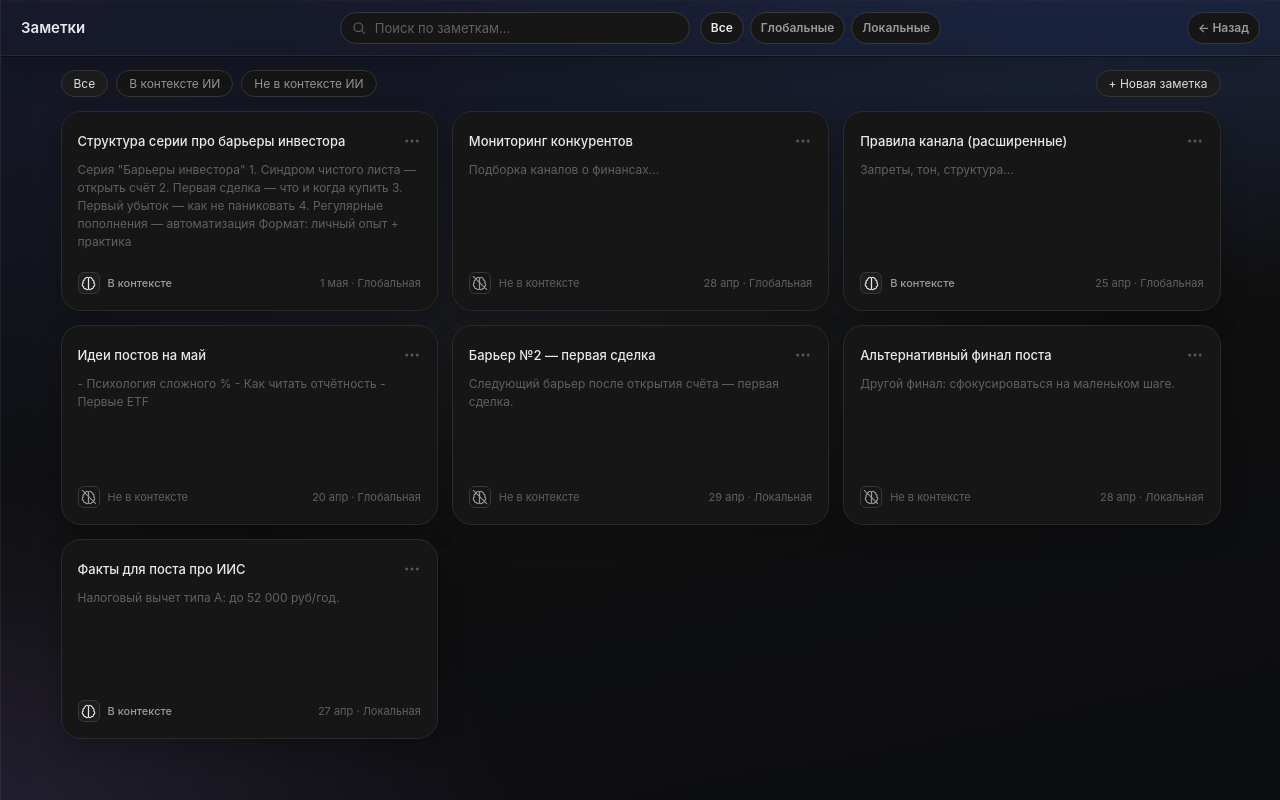
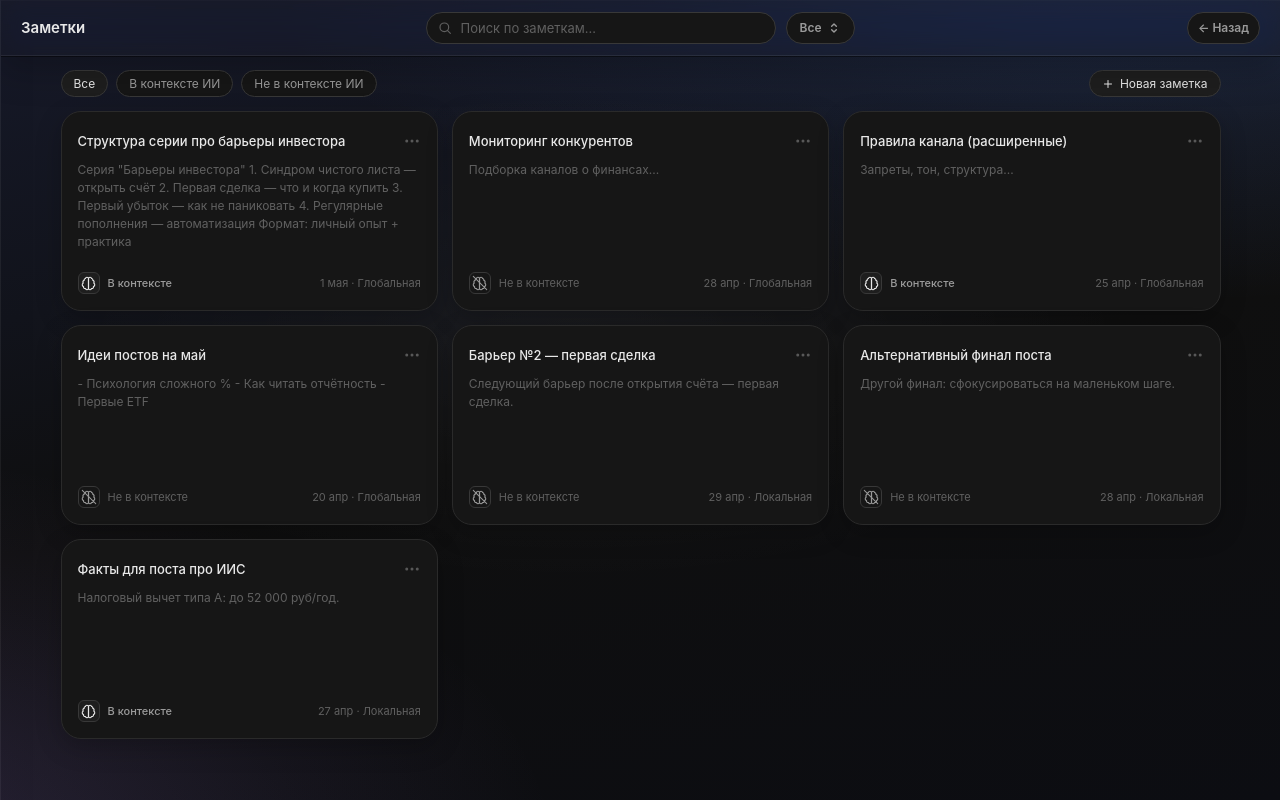
Before and after one commit to saltolist/my, a Next.js app in the folder Docs_TG_Platform/demo/: page /notes in a window 1280 px wide. Built offline with nearby package versions, Linux system fonts and the light colour scheme.

Commit message:
Адаптация шапок.

```diff
--- a/Docs_TG_Platform/demo/components/HeaderMenuIcons.tsx
+++ b/Docs_TG_Platform/demo/components/HeaderMenuIcons.tsx
@@ -1,6 +1,6 @@
 import type { ReactNode } from "react";
 
-type IconProps = { size?: number };
+type IconProps = { size?: number; strokeWidth?: number };
 
 const S = 18;
 
@@ -23,7 +23,7 @@ function MenuSvg({ size = S, children }: IconProps & { children: ReactNode }) {
 }
 
 /** Новый чат / новая заметка */
-export function MenuIconPlus({ size = S }: IconProps) {
+export function MenuIconPlus({ size = S, strokeWidth = 2.625 }: IconProps) {
   return (
     <svg
       width={size}
@@ -31,7 +31,7 @@ export function MenuIconPlus({ size = S }: IconProps) {
       viewBox="0 0 24 24"
       fill="none"
       stroke="currentColor"
-      strokeWidth={2.625}
+      strokeWidth={strokeWidth}
       strokeLinecap="round"
       strokeLinejoin="round"
       aria-hidden
--- a/Docs_TG_Platform/demo/components/screens/NotesScreen.tsx
+++ b/Docs_TG_Platform/demo/components/screens/NotesScreen.tsx
@@ -10,6 +10,7 @@ import PageHeaderSelect from "../PageHeaderSelect";
 import NoteCardAiToggle from "../note/NoteCardAiToggle";
 import NotesScopeFilterSelect from "../note/NotesScopeFilterSelect";
 import NoteListCardMenu from "../note/NoteListCardMenu";
+import { MenuIconPlus } from "../HeaderMenuIcons";
 import { buildNoteSnapshot, EMPTY_NOTE_SNAPSHOT } from "@/lib/noteDraft";
 import { routes } from "@/lib/routes";
 import type { GlobalNote, LocalNote, NoteFile } from "@/lib/types";
@@ -65,6 +66,18 @@ export default function NotesScreen() {
     goToHref(routes.noteNew("notes"));
   };
 
+  const notesScopeSelectProps = {
+    ariaLabel: "Область заметок",
+    value: scope,
+    options: [
+      { value: "all", label: "Все" },
+      { value: "global", label: "Глобальные" },
+      { value: "local", label: "Локальные" },
+    ],
+    onChange: (v: string) =>
+      dispatch({ type: "SET_STATE", patch: { noteScope: v as typeof scope } }),
+  };
+
   const notesContextFilterSelectProps = {
     ariaLabel: "Контекст заметок",
     value: filter,
@@ -96,33 +109,9 @@ export default function NotesScreen() {
               onChange={(e) => setSearch(e.target.value)}
               onDismiss={() => setSearch("")}
             />
-            {!isMobile ? (
-              <div
-                className="notes-scope-tabs page-header-toolbar--desktop"
-                role="tablist"
-                aria-label="Область заметок"
-              >
-                {(
-                  [
-                    { key: "all", label: "Все" },
-                    { key: "global", label: "Глобальные" },
-                    { key: "local", label: "Локальные" },
-                  ] as const
-                ).map(({ key, label }) => (
-                  <div
-                    key={key}
-                    role="tab"
-                    aria-selected={scope === key}
-                    className={`notes-scope-tab${scope === key ? " active" : ""}`}
-                    onClick={() =>
-                      dispatch({ type: "SET_STATE", patch: { noteScope: key } })
-                    }
-                  >
-                    {label}
-                  </div>
-                ))}
-              </div>
-            ) : null}
+            <div className="page-header-scope-select page-header-toolbar--desktop">
+              <PageHeaderSelect {...notesScopeSelectProps} />
+            </div>
           </div>
         }
       />
@@ -152,7 +141,10 @@ export default function NotesScreen() {
               className={`filter-tab active notes-new-note-btn${isMobile ? " filter-tab--dropdown" : ""}`}
               onClick={newGlobal}
             >
-              + Новая заметка
+              <span className="notes-new-note-btn-icon" aria-hidden>
+                <MenuIconPlus size={12} strokeWidth={2} />
+              </span>
+              <span>Новая заметка</span>
             </button>
           ) : null}
         </div>
```
Also changed, not shown: Docs_TG_Platform/demo/components/screens/FeedScreen.tsx (+16 -12 lines), Docs_TG_Platform/demo/app/globals.css.
